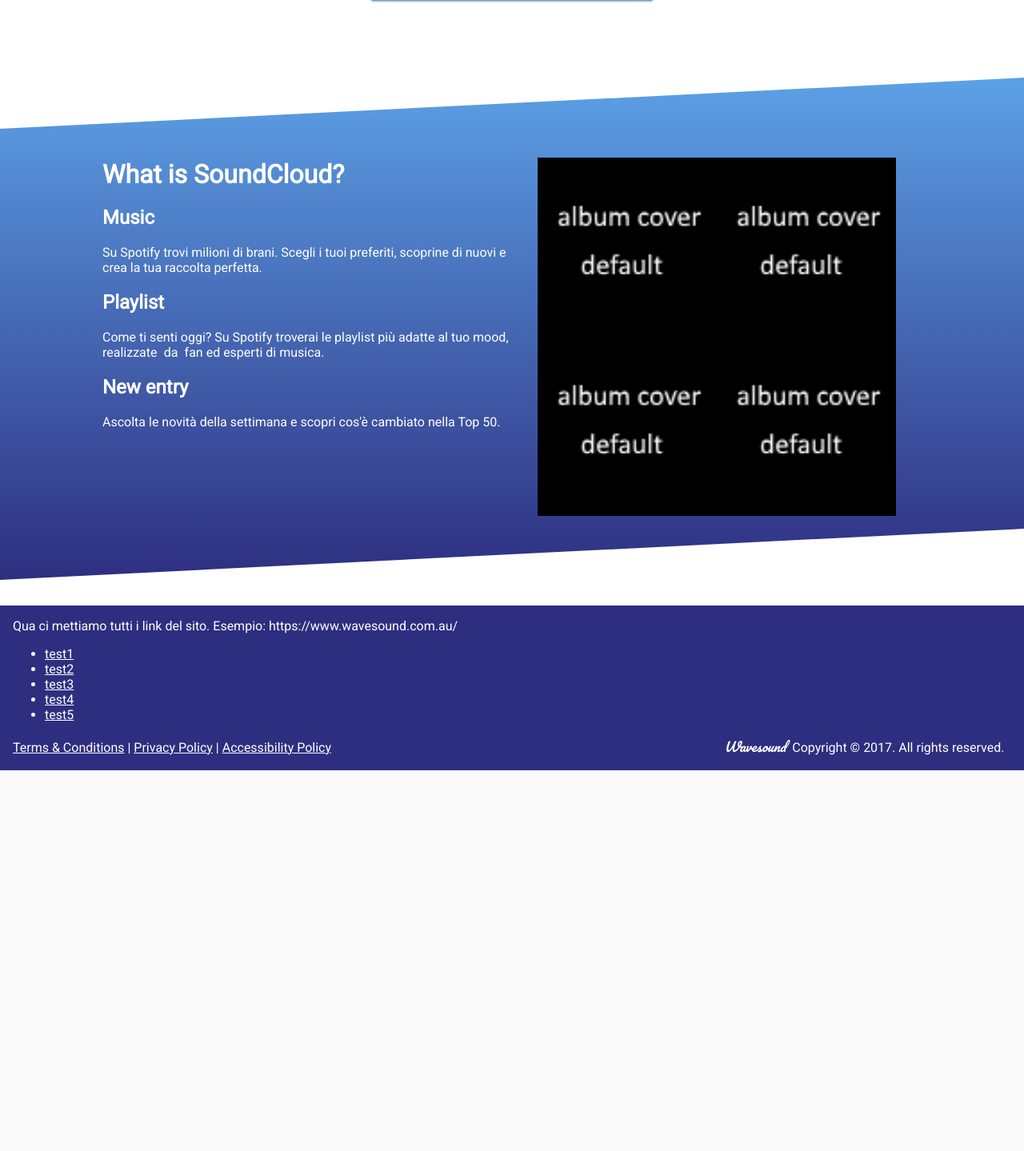
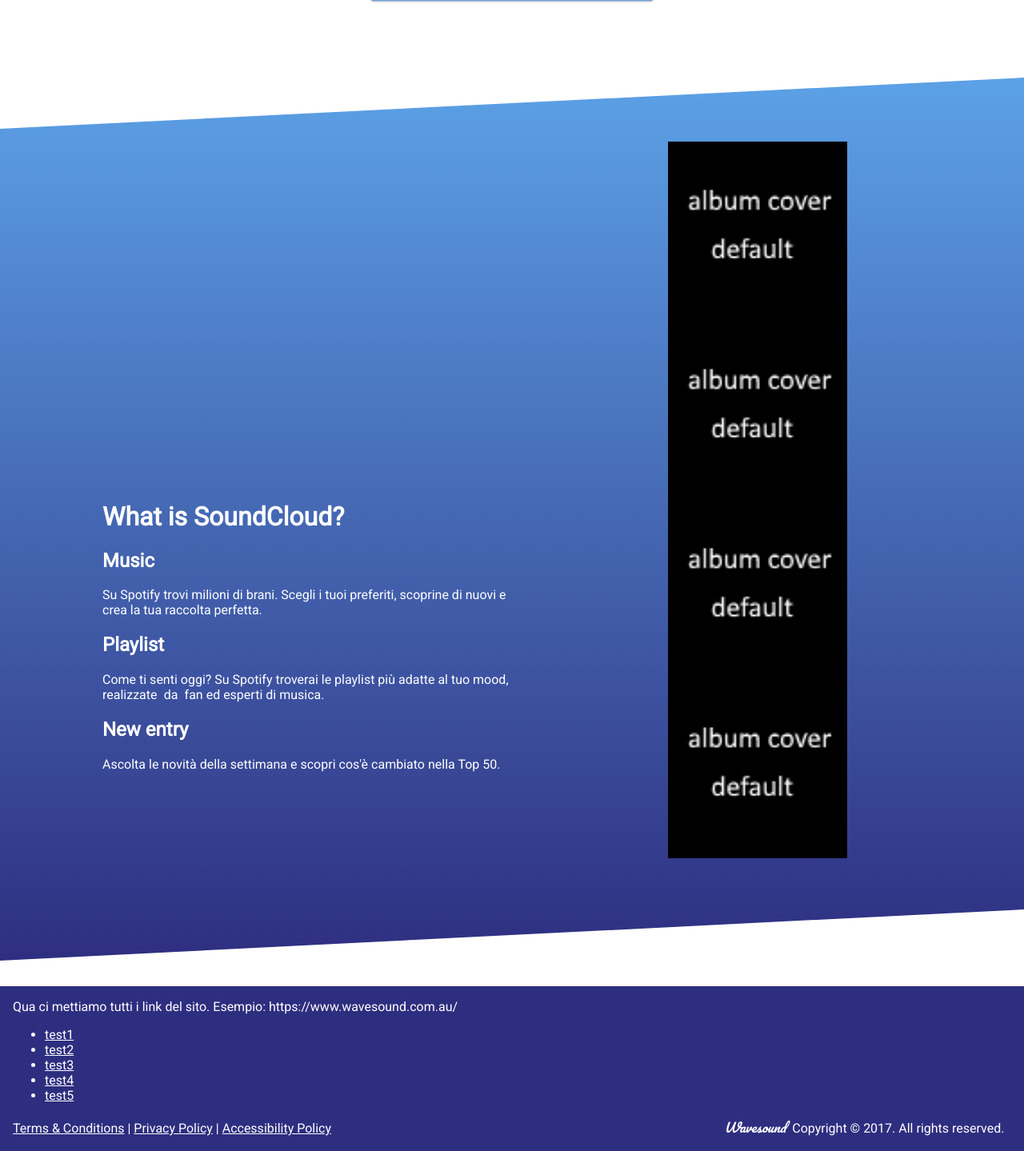
Before and after one commit to Archetipo95/Progetto-TechWeb-WaveSound, a PHP site: page / in a window 1280 px wide. Shown: the part 1278-2717 px from the top of the page at 80% size. Before the commit the page ends 2241 px from the top, so only its background shows below. Run offline with PHP 8.4, Linux system fonts and the light colour scheme.

Commit message:
piccoli fix index

```diff
--- a/css/style.css
+++ b/css/style.css
@@ -284,7 +284,7 @@
 
 .sidelong-padding {
 	padding-top: 5rem;
-	padding-bottom: 5rem;
+	padding-bottom: 8rem;
 	width: 80%;
 	font-size: 0;
 }
@@ -292,13 +292,14 @@
 .left-sidelong {
 	display: inline-block;
 	width: 50%;
+	margin-right: 10%;
 	font-size: 1rem;
 	text-align: left;
 }
 
 .right-sidelong {
 	display: inline-block;
-	width: 50%;
+	width: 40%;
 }
 
 .right-sidelong img {
```
